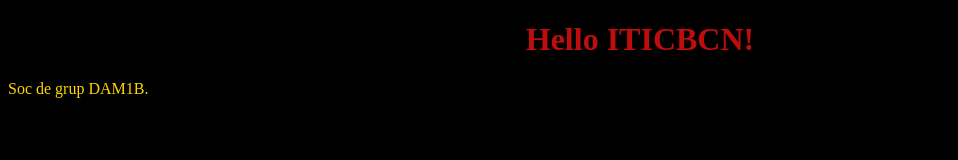
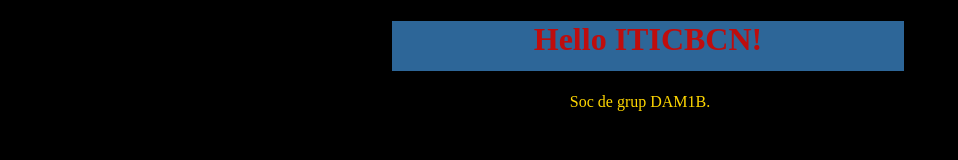
Before and after one commit to ItsKush91/LDGSI_P1, a plain HTML site: page index.html in a window 1280 px wide. Shown: the whole page, without its empty margins (0-958 px from the left). Drawn offline with Linux system fonts and the light colour scheme.

Commit message:
Practica_1

```diff
--- a/index.html
+++ b/index.html
@@ -8,15 +8,19 @@
         body{
             background-color: black;
         }
-        h1{display: block;
+        h1{display: flex;
+            background-color: rgb(45, 102, 152);
             align-content: center;
-            align-items: center;
             color: rgb(191, 13, 13);
-            text-align: center;
+            justify-content: center;
+            margin-left: 30vw;
+            height: 50px;
+            width: 40vW;
 
         }
         p{
             display: block;
+            text-align: center;
             text-decoration: wavy;
             color: gold;
         }
```
